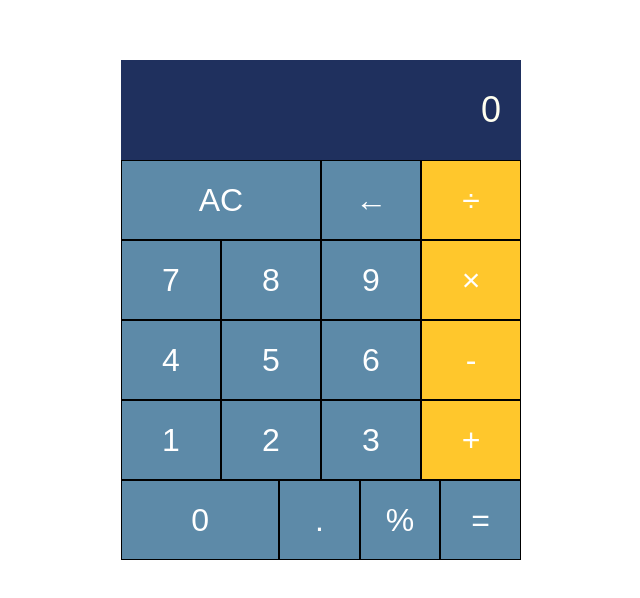
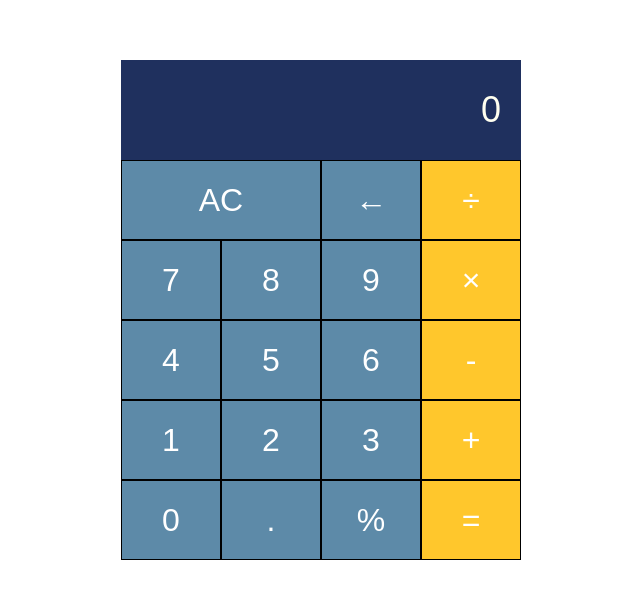
Before and after one commit to icha-mrh/calculator-icha, a plain HTML site: page index.html in a window 1280 px wide. Shown: the part 148-746 px from the top of the page, without its empty margins (319-959 px from the left). Drawn offline with Linux system fonts and the light colour scheme.

Commit message:
Update stylesheet.css

```diff
--- a/stylesheet.css
+++ b/stylesheet.css
@@ -30,16 +30,16 @@ button {
   background-color: #5D8AA8;
   border: 1px solid black;
   font-size: 32px;
-  color: #FFFFFF;
+  color: 	#FFFFFF;
   width: 25%;
   outline: none;
 }
 
-.all-clear, .zero-btn {
+.all-clear {
   width: 50%;
 }
 
-.operator, equal-sign {
+.operator, .equal-sign {
   background-color: #FFC72C;
 }
 
```
